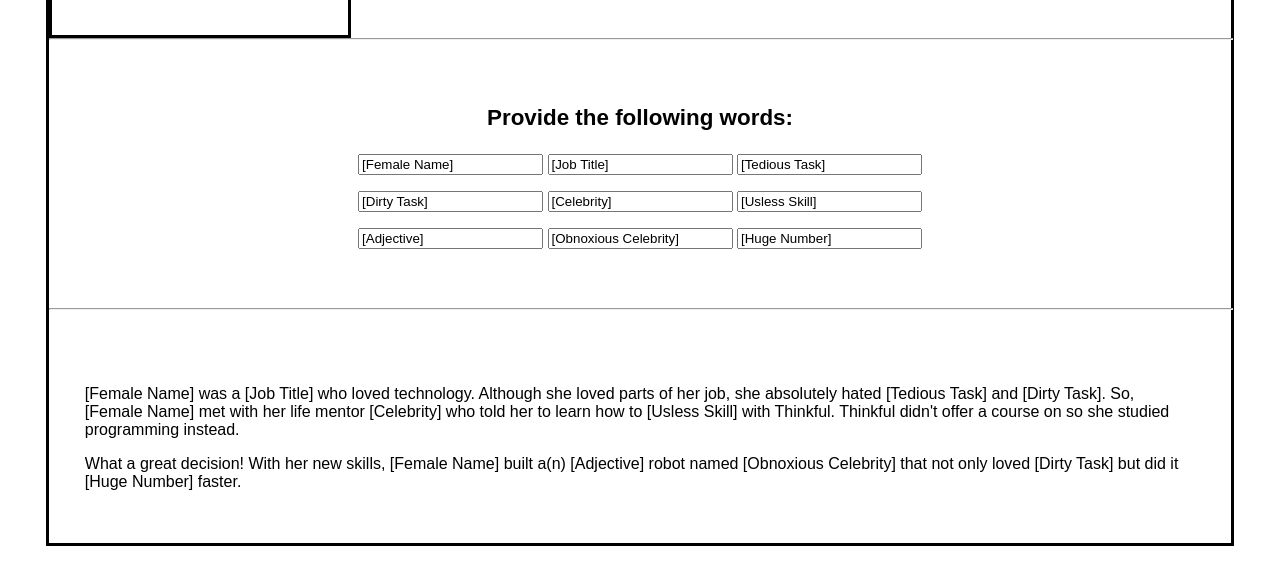
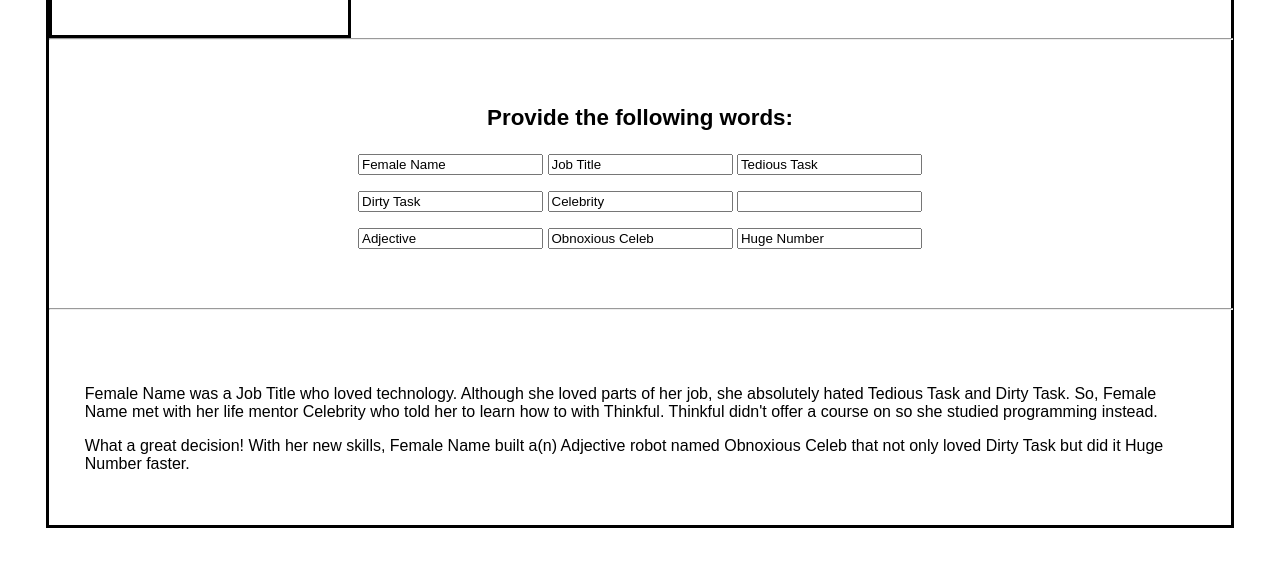
Before and after one commit to rmaher/RuthBuzzi, a plain HTML site: page madlib.html in a window 1280 px wide. Shown: the part 313-898 px from the top of the page. Drawn offline with nearby package versions, Linux system fonts and the light colour scheme.

Commit message:
Refactor to External JS

```diff
--- /dev/null
+++ b/madApp.js
@@ -0,0 +1,13 @@
+angular.module('madApp', [])
+    .controller('MyCtrl', ['$scope', function($scope) {
+      $scope.femalename = "Female Name",
+      $scope.jobtitle = "Job Title",
+      $scope.tedtask = "Tedious Task",
+      $scope.dirtytask = "Dirty Task",
+      $scope.celebrity = "Celebrity",
+      $scope.uselessskill = "Useless Skill",
+      $scope.adjective = "Adjective",
+      $scope.obnoxiuousceleb = "Obnoxious Celeb",
+      $scope.hugenumber = "Huge Number";
+
+    }]);
--- a/madlib.html
+++ b/madlib.html
@@ -1,12 +1,12 @@
 <!doctype html>
-<html lang="en" ng-app="">
+<html lang="en" ng-app="madApp">
 <head>
     <meta charset="UTF-8">
     <title>MadLib</title>
     <link rel="stylesheet" type="text/css" href="madlib.css">
     <script src="https://ajax.googleapis.com/ajax/libs/angularjs/1.3.10/angular.min.js" type="text/javascript"></script>
 </head>
-<body>
+<body ng-controller="MyCtrl">
     <div id="wrapper">
 
         <div id="smiley">
@@ -20,30 +20,30 @@
     <div id="choices">
         <h3>Provide the following words:</h3>
 
-           <p><input type="text" ng-model="femalename" ng-init="femalename='[Female Name]'">
+           <p><input type="text" ng-model="femalename">
 
-           <input type="text" ng-model="jobtitle" ng-init="jobtitle='[Job Title]'">
+           <input type="text" ng-model="jobtitle">
 
-           <input type="text" ng-model="tedtask" ng-init="tedtask='[Tedious Task]'"></p>
+           <input type="text" ng-model="tedtask"></p>
 
-           <p><input type="text" ng-model="dirtytask" ng-init="dirtytask='[Dirty Task]'">
+           <p><input type="text" ng-model="dirtytask">
 
-           <input type="text" ng-model="celebrity" ng-init="celebrity='[Celebrity]'">
+           <input type="text" ng-model="celebrity">
 
-           <input type="text" ng-model="uslessskill" ng-init="uslessskill='[Usless Skill]'"></p>
+           <input type="text" ng-model="uslessskill"></p>
 
-           <p><input type="text" ng-model="adjective" ng-init="adjective='[Adjective]'">
+           <p><input type="text" ng-model="adjective">
 
-           <input type="text" ng-model="obnoxiuousceleb" ng-init="obnoxiuousceleb='[Obnoxious Celebrity]'">
+           <input type="text" ng-model="obnoxiuousceleb">
 
-           <input type="text" ng-model="hugenumber" ng-init="hugenumber='[Huge Number]'"></p>
+           <input type="text" ng-model="hugenumber"></p>
     </div>
     <hr>
     <div id="lib">
-    <p>{{ femalename }} was a {{ jobtitle }} who loved technology. Although she loved parts of her job, she absolutely hated {{ tedtask }} and {{ dirtytask }}. So, {{ femalename }} met with her life mentor {{ celebrity }} who told her to learn how to {{ uslessskill }} with Thinkful. Thinkful didn't offer a course on {{ uselessskill }} so she studied programming instead.</p>
+    <p>{{ femalename }} was a {{ jobtitle }} who loved technology. Although she loved parts of her job, she absolutely hated {{ tedtask }} and {{ dirtytask }}. So, {{ femalename }} met with her life mentor {{ celebrity }} who told her to learn how to {{ uslessskill }} with Thinkful. Thinkful didn't offer a course on {{ uslessskill }} so she studied programming instead.</p>
 
     <p>What a great decision! With her new skills, {{ femalename }} built a(n) {{ adjective }} robot named {{ obnoxiuousceleb }} that not only loved {{ dirtytask }} but did it {{ hugenumber }} faster. </p>
-    <script src="https://ajax.googleapis.com/ajax/libs/angularjs/1.3.10/angular.min.js" type="text/javascript"></script>
+    <script src="madApp.js" type="text/javascript"></script>
     </div>
     </div>
 </body>
```
